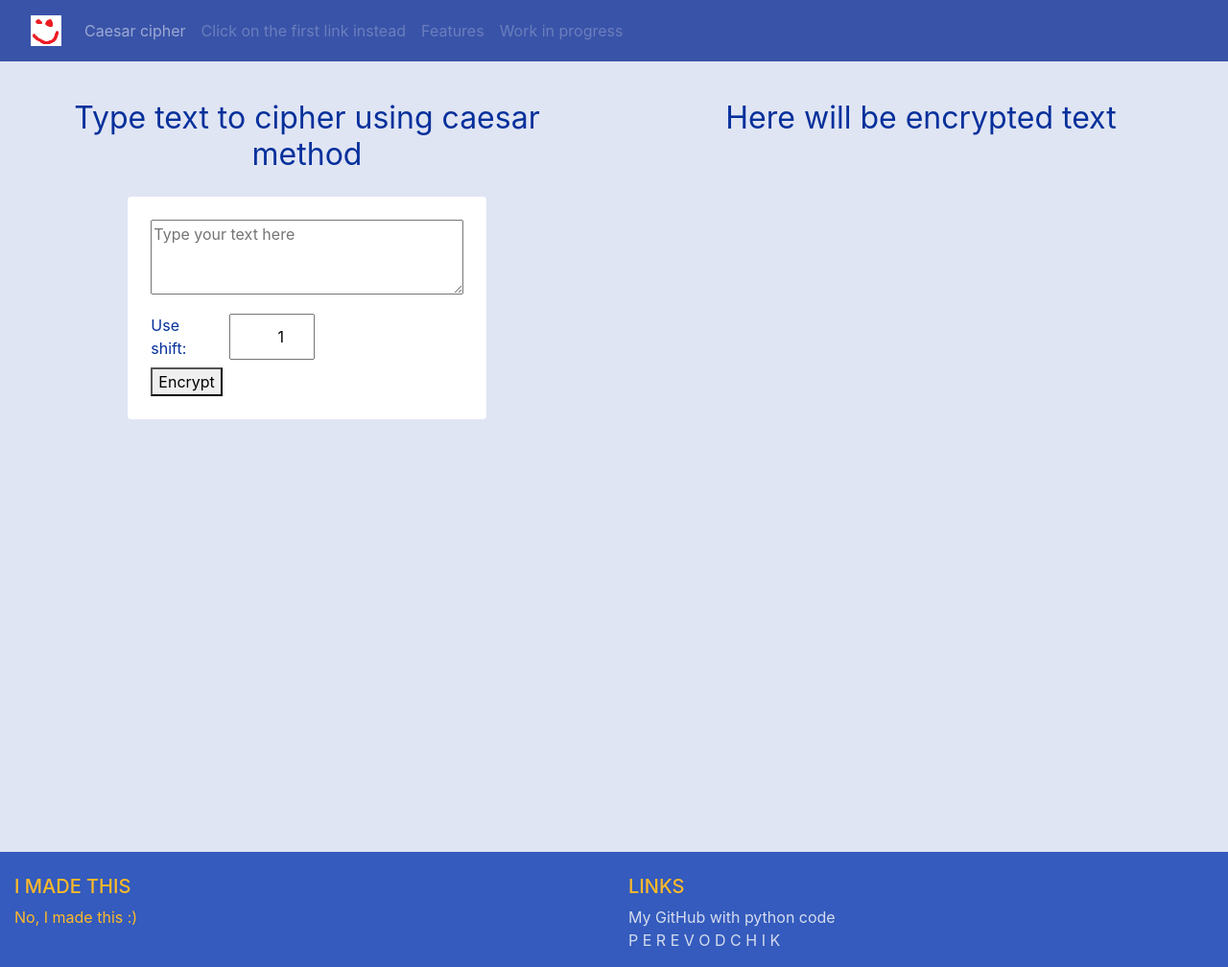
After one commit to perewodchik/python, a Flask app: page /caesar in a window 1280 px wide. The commit adds this page. Shown: the whole page at 96% size. Run offline with Flask 2, Linux system fonts and the light colour scheme; some libraries are stand-ins or nearby versions.

Commit message:
added caesar cipher page

```diff
--- a/Web/new project/app.py
+++ b/Web/new project/app.py
@@ -1,5 +1,6 @@
 from flask import *
 from flask_session import Session
+from caesar import caesar_cipher
 
 app = Flask(__name__)
 
@@ -23,7 +24,17 @@ def hello():
 	name = request.form.get("name")
 	return render_template("hello.html", name=name)
 
+@app.route("/caesar", methods=["GET", "POST"])
+def caesar():
+	if request.method == "POST":
+		string = request.form.get("caesar_text")
+		shift = int( request.form.get("caesar_key") )
+		print("string", string, "shift",shift)
+		encrypted_string = caesar_cipher(string, shift)
+		print("encrypted_string", encrypted_string)
+		return render_template("caesar.html", string=string, shift=shift, encrypted_string=encrypted_string)
 
+	return render_template("caesar.html")
 
 if __name__ == "__main__":
 	app.run(host='0.0.0.0')
--- a/Web/new project/static/cascade.css
+++ b/Web/new project/static/cascade.css
@@ -34,3 +34,24 @@ body footer {
 body footer a {
     color: D5DCEE;
 }
+
+#caesar_form {
+    background-color: ffffff;
+}
+
+#caesar_form textarea {
+    margin-bottom: 20px;
+}
+
+#encrypted {
+    background-color: ffffff;
+}
+
+#encrypted div:not(:last-child) {
+    margin-bottom: 20px;
+}
+
+div .caesar_wrapper {
+    background-color: A8B1C6;
+    padding: 10px;
+}
--- a/Web/new project/templates/base.html
+++ b/Web/new project/templates/base.html
@@ -18,13 +18,13 @@
             <div class="collapse navbar-collapse" id="navbar_wrapper">
                 <ul class="navbar-nav mr-auto mt-2 mt-lg-0">
                     <li class="">
-                        <a class="nav-link" href="#"> Click me</a>
+                        <a class="nav-link" href="{{ url_for('caesar') }}">Caesar cipher</a>
                     </li>
                     <li class="">
-                        <a class="nav-link" href="#">Features</a>
+                        <a class="nav-link disabled" href="#">Click on the first link instead</a>
                     </li>
                     <li class="">
-                        <a class="nav-link" href="#" id="second_link">Click me</a>
+                        <a class="nav-link disabled" href="#" id="second_link">Features</a>
                     </li>
                     <li class="" id="work_in_progress">
                         <a class="nav-link disabled" href="#">Work in progress</a>
@@ -36,12 +36,10 @@
         <div class="container-fluid" id="container">
             <div id="columns" class="row position-relative">
                 <div class="col-sm-6">
-                    <h1>This is the first column!</h1>
                     {% block first_column %}
                     {% endblock %}
                 </div>
-                <div class="col-sm-6">
-                    <h1>This is the second column!</h1>
+                <div class="col-sm-6 text-center">
                     {% block second_column %}
                     {% endblock %}
                 </div>
--- /dev/null
+++ b/Web/new project/templates/caesar.html
@@ -0,0 +1,38 @@
+{% extends "base.html"%}
+
+{% block first_column %}
+    <h2 class="font-weight-normal text-center mb-4">Type text to cipher using caesar method</h2>
+    <div class="container form-check col-12  col-md-10 col-lg-8 align-items-start pt-4 pl-4 pr-4 pb-2 rounded  " id="caesar_form">
+        <form action="{{ url_for('caesar') }}" method="post">
+            <textarea class="w-100" rows="3" id="caesar_input" name="caesar_text" placeholder="Type your text here"></textarea>
+            <div class='row mb-2'>
+                <label class="form-check-label col-lg-3 col-6" for="caesar_key">Use shift:</label>
+                <input class="col-5 col-lg-3 ml-2 text-right" type="number" name="caesar_key" value="1">
+
+            </div>
+            <button>Encrypt</button>
+        </form>
+    </div>
+{% endblock %}
+
+{% block second_column %}
+    {% if encrypted_string is defined %}
+        <h2 class="font-weight-normal text-center mb-4 ">You successfully encrypted the text!</h2>
+        <div class="container rounded p-4 col-lg-9 cold-md-10" id="encrypted">
+            <div class="caesar_wrapper">
+                <h4 class="text-center">Your text:</h4>
+                <p class="text-left text-justify"> {{ string }} </p>
+            </div>
+            <div class="caesar_wrapper">
+                <h4 class="text-left">Shift : {{ shift }}</h4>
+            </div>
+            <div class="caesar_wrapper">
+                <h4 class="text-center">Encrypted text :</h4>
+                <p class="text-left text-justify"> {{ encrypted_string }} </p>
+            </div>
+        </div>
+    {% else %}
+        <h2 class="font-weight-normal text-center mb-4">Here will be encrypted text</h2>
+    {% endif %}
+
+{% endblock %}
```
Also changed, not shown: Web/new project/caesar.py (added, +27 -0 lines), Web/new project/templates/index.html (+7 -7 lines), offline code/caesar.py (added, +27 -0 lines), Web/new project/static/cola.png (added), 1 other file.
